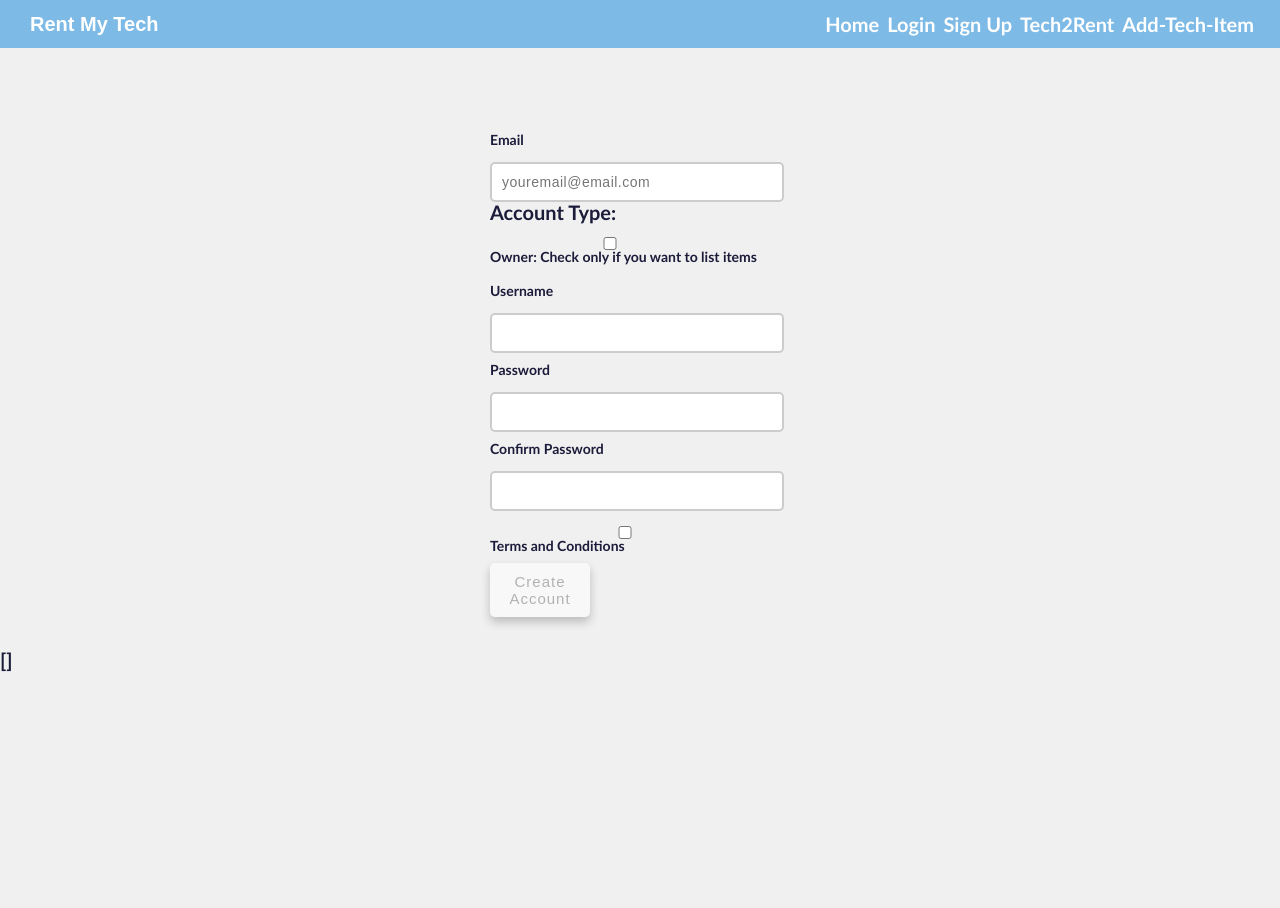
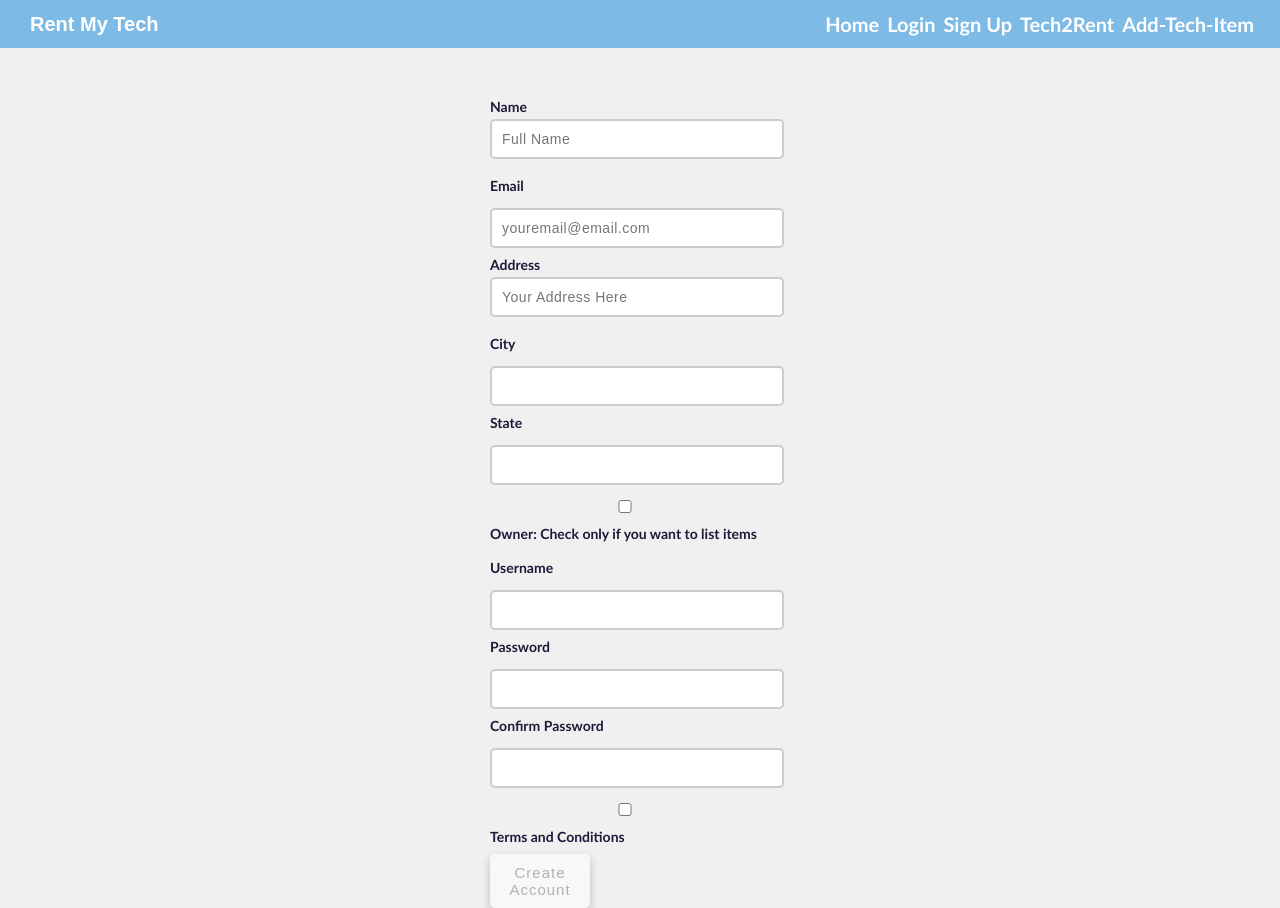
Before and after one commit to Use-My-Tech-1/FrontEnd-1, a React (Create React App) app: page /signup in a window 1280 px wide. Before the commit the page ends 800 px from the top, so only its background shows below. Built offline with nearby package versions, Linux system fonts and the light colour scheme.

Commit message:
added addition, not required info, back into the registration form

```diff
--- a/src/components/SignUpForm.jsx
+++ b/src/components/SignUpForm.jsx
@@ -4,17 +4,17 @@ import axios from "axios";
 import {useHistory} from 'react-router-dom';
 
 const formSchema = yup.object().shape({
-  // fullName: yup.string().required("Name is a required field")
-  //       .min(2, "Name must be at least 2 characters long.")
-  //       .matches(/[a-zA-z][a-zA-Z]{2,}/, "Name must be letters only."),
+  fullName: yup.string().required("Name is a required field")
+        .min(2, "Name must be at least 2 characters long.")
+        .matches(/[a-zA-z][a-zA-Z]{2,}/, "Name must be letters only."),
     email: yup
       .string()
       .email("Must be a valid email address")
       .required("Must include email address"),
     // phone: yup.string().matches(/^\d{10}$/, 'is not valid'),
-    // address: yup.string().required("Please leave an address."),
-    // city: yup.string().required(),
-    // state: yup.string().required(),
+    address: yup.string().required("Please leave an address."),
+    city: yup.string().required(),
+    state: yup.string().required(),
     // zipcode: yup.string().required(),
     owner: yup.boolean().required(),
     username: yup.string().required(),
@@ -32,12 +32,12 @@ const SignUpForm = () => {
     let history = useHistory();
 
     const defaultState ={
-      // fullName: "",
+      fullName: "",
       email: "",
       // phone: "5083647706",
-      // address: "",
-      // city: "",
-      // state:"",
+      address: "",
+      city: "",
+      state:"",
       // zipcode: "",
       owner: false,
       username: "",
@@ -120,7 +120,7 @@ const SignUpForm = () => {
 <div className="formContainer">
   <form onSubmit={formSubmit}>
 
-  {/* <label htmlFor="fullName">
+  <label htmlFor="fullName">
           <h4>Name</h4>
           <input
             placeholder="Full Name"
@@ -133,7 +133,7 @@ const SignUpForm = () => {
            {errorState.fullName.length > 2 ? (
             <p className="error">{errorState.fullName}</p>
           ) : null}
-  </label> */}
+  </label>
   <label htmlFor="email">
           <h4>Email</h4>
    </label>
@@ -153,13 +153,13 @@ const SignUpForm = () => {
   {/* <label htmlFor="phone">Enter your phone number:</label>
 <input type="tel" id="phone" name="phone" pattern="[0-9]{3}-[0-9]{3}-[0-9]{4}"></input> */}
 
-  {/* <label htmlFor="address"><h4>Address</h4>
+  <label htmlFor="address"><h4>Address</h4>
           {errorState.address.length > 0 ? <p>{errorState.address}</p> : null}
 
           <input type="address" name="address" placeholder="Your Address Here" value={formState.address} onChange={inputChange} />
-  </label> */}
+  </label>
 
-  {/* <label htmlFor="city">
+  <label htmlFor="city">
           <h4>City</h4>
    </label>
         <input
@@ -168,9 +168,9 @@ const SignUpForm = () => {
             id="city"
             value={formState.city}
             onChange={inputChange}
-          /> */}
+          />
 
-    {/* <label htmlFor="state">
+    <label htmlFor="state">
           <h4>State</h4>
    </label>
         <input
@@ -179,33 +179,34 @@ const SignUpForm = () => {
             id="state"
             value={formState.state}
             onChange={inputChange}
-          /> */}
+          />
 
-    {/* <label htmlFor="zipcode">
-          <h4>Zip Code</h4>
-   </label>
-        <input
-            type="zipcode"
-            name="zipcode"
-            id="zipcode"
-            value={formState.zipcode}
-            onChange={inputChange}
-          /> */}
+     {/* <label htmlFor="zipcode">
+  //         <h4>Zip Code</h4>
+  //  </label>
+  //       <input
+  //           type="zipcode"
+  //           name="zipcode"
+  //           id="zipcode"
+  //           value={formState.zipcode}
+  //           onChange={inputChange}
+  //         /> */}
 
 
 
       <div className="sauceCard">
-      <h4 id="accountType">Account Type:</h4>
+      {/* <h4 id="accountType">Account Type:</h4> */}
       <label className="accountType" htmlFor="accountType">
-          <p>
           <input
               type="checkbox"
               name="owner"
               id="owner"
               value='true'
               onChange={inputChange}
-          />Owner: Check only if you want to list items
-          </p>
+              />
+              <p> <br/>
+              Owner: Check only if you want to list items
+              </p>
           {/* <p> */}
           {/* <input
               type="radio"
@@ -257,7 +258,7 @@ const SignUpForm = () => {
           checked={formState.terms}
           onChange={inputChange}
 
-        />
+        /> <br/>
         Terms and Conditions
         {errorState.terms.length > 0 ? (
           <p className="error">{errorState.terms}</p>
@@ -270,7 +271,7 @@ const SignUpForm = () => {
         <button disabled={buttonDisabled} type="submit">Create Account</button>
       </form>
       </div>
-      <pre>{JSON.stringify(postedData, null, 2)}</pre>
+      {/* <pre>{JSON.stringify(postedData, null, 2)}</pre> */}
       </>
       )
   }
```
